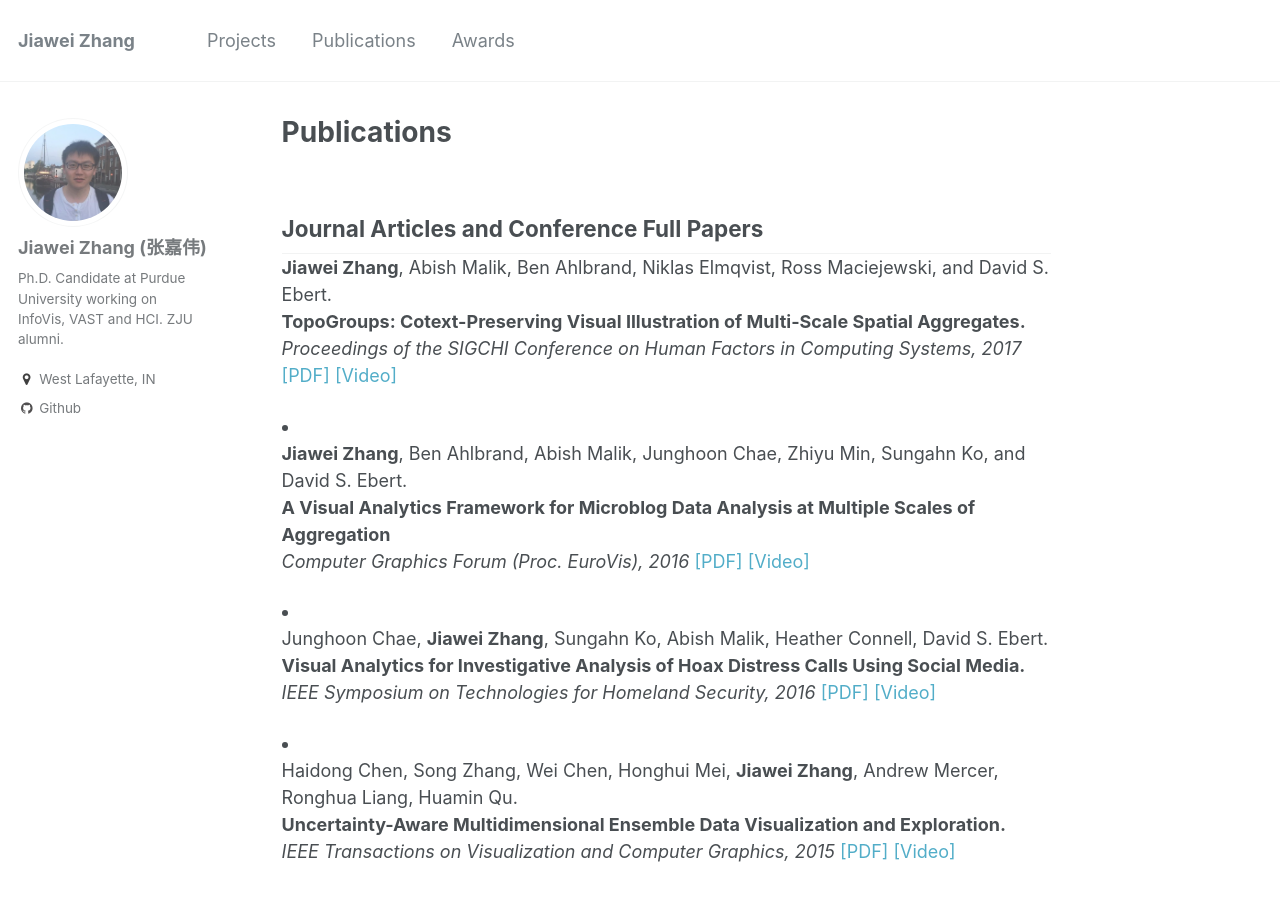
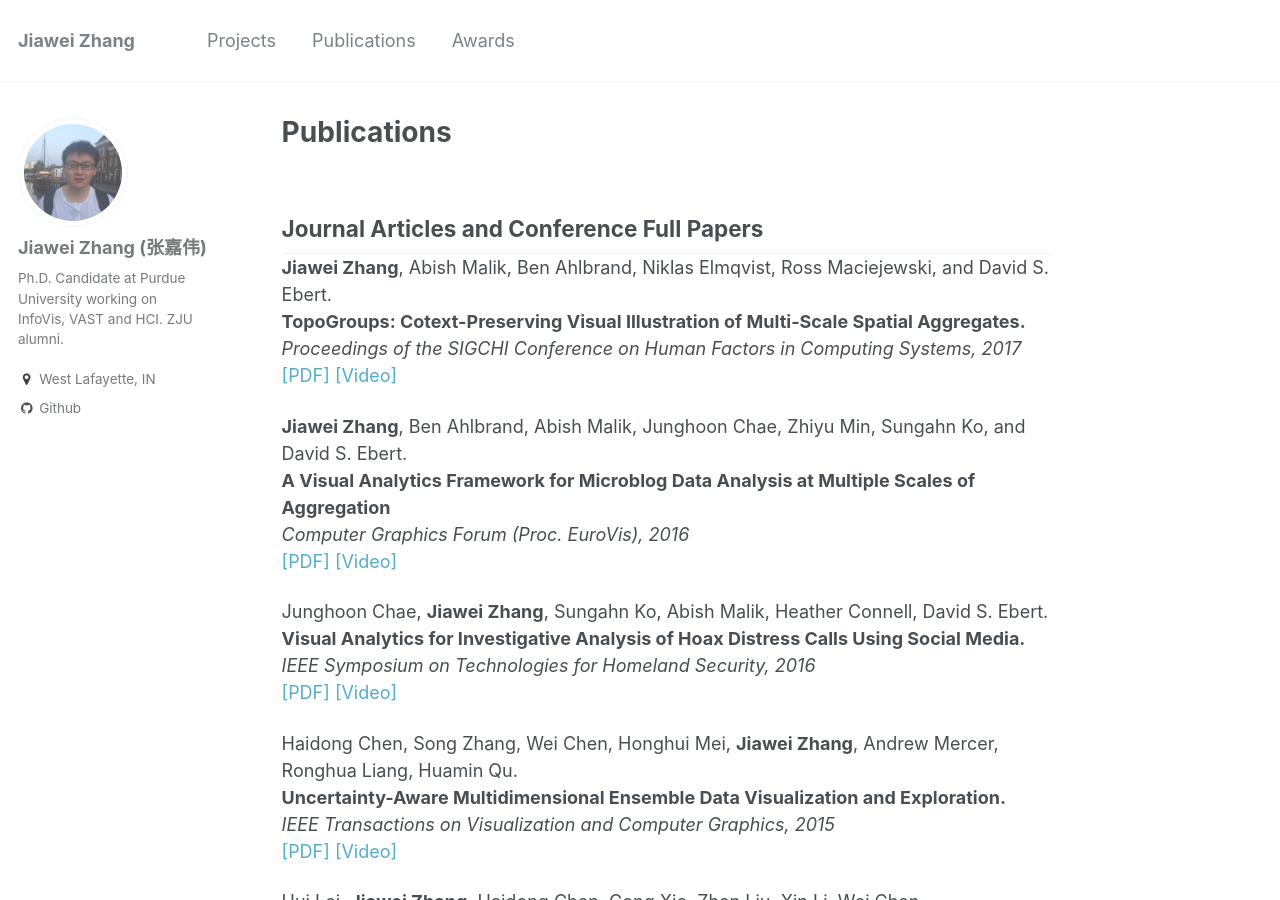
Before and after one commit to rivulet-zhang/rivulet-zhang.github.io, a Jekyll site: the page built from _pages/publications.md, in a window 1280 px wide and 900 px high. Built offline with Jekyll 4.4.1, drawn with Linux system fonts in a browser that asks for light colours.

Commit message:
initial commit

```diff
--- a/_pages/publications.md
+++ b/_pages/publications.md
@@ -13,53 +13,49 @@
 <p>
 <b>Jiawei Zhang</b>, Abish Malik, Ben Ahlbrand, Niklas Elmqvist, Ross Maciejewski, and David S. Ebert.
 <br><b>TopoGroups: Cotext-Preserving Visual Illustration of Multi-Scale Spatial Aggregates.</b><br>
-<i>Proceedings of the SIGCHI Conference on Human Factors in Computing Systems, 2017</i>
+<i>Proceedings of the SIGCHI Conference on Human Factors in Computing Systems, 2017</i><br>
 <a href="">[PDF]</a>
 <a href="">[Video]</a>
 </p>
 
-<li><p>
+<p>
 <b>Jiawei Zhang</b>, Ben Ahlbrand, Abish Malik, Junghoon Chae, Zhiyu Min, Sungahn Ko, and David S. Ebert.
 <br><b>A Visual Analytics Framework for Microblog Data Analysis at Multiple Scales of Aggregation</b><br>
-<i>Computer Graphics Forum (Proc. EuroVis), 2016</i>
+<i>Computer Graphics Forum (Proc. EuroVis), 2016</i><br>
 <a href="">[PDF]</a>
 <a href="">[Video]</a>
 </p>
-</li>
 
-<li><p>
+<p>
 Junghoon Chae, <b>Jiawei Zhang</b>, Sungahn Ko, Abish Malik, Heather Connell, David S. Ebert.
 <br><b>Visual Analytics for Investigative Analysis of Hoax Distress Calls Using Social Media.</b><br>
-<i>IEEE Symposium on Technologies for Homeland Security, 2016</i>
+<i>IEEE Symposium on Technologies for Homeland Security, 2016</i><br>
 <a href="">[PDF]</a>
 <a href="">[Video]</a>
 </p>
-</li>
 
-<li><p>
+<p>
 Haidong Chen, Song Zhang, Wei Chen, Honghui Mei, <b>Jiawei Zhang</b>, Andrew Mercer, Ronghua Liang, Huamin Qu.
 <br><b>Uncertainty-Aware Multidimensional Ensemble Data Visualization and Exploration.</b><br>
-<i>IEEE Transactions on Visualization and Computer Graphics, 2015</i>
+<i>IEEE Transactions on Visualization and Computer Graphics, 2015</i><br>
 <a href="">[PDF]</a>
 <a href="">[Video]</a>
 </p>
-</li>
 
-<li ><p>
+<p>
 Hui Lei, <b>Jiawei Zhang</b>, Haidong Chen, Cong Xie, Zhen Liu, Xin Li, Wei Chen
 <br><b>Visualizing Large-Scale Graph Based on Line Integral Convolution</b><br>
-<i>Journal of Computer-Aided Design & Computer Graphics (In Chinese), 2013</i>
+<i>Journal of Computer-Aided Design & Computer Graphics (In Chinese), 2013</i><br>
 </p>
 
 <h2 style="margin-bottom:0px;padding-top:10px;">Book Chapters</h2>
 
-<li ><p>
+<p>
 <b>Jiawei Zhang</b>, Junghoon Chae, Shehzad Afzal, Abish Malik, Dennis Thom, Yun Jang, Thomas Ertl, Sorin Adam Matei, and David S. Ebert.
 <br><b>Visual Analytics of User Influence and Location-Based Social Networks</b><br>
-<i>Transparency in Social Media}, Springer International Publishing, 2015</i>
+<i>Transparency in Social Media}, Springer International Publishing, 2015</i><br>
 <a href="">[PDF]</a>
 <a href="">[Video]</a>
 </p>
-</li>
 
 <h2 style="margin-bottom:0px;padding-top:10px;">Conference Short Papers</h2>
```
